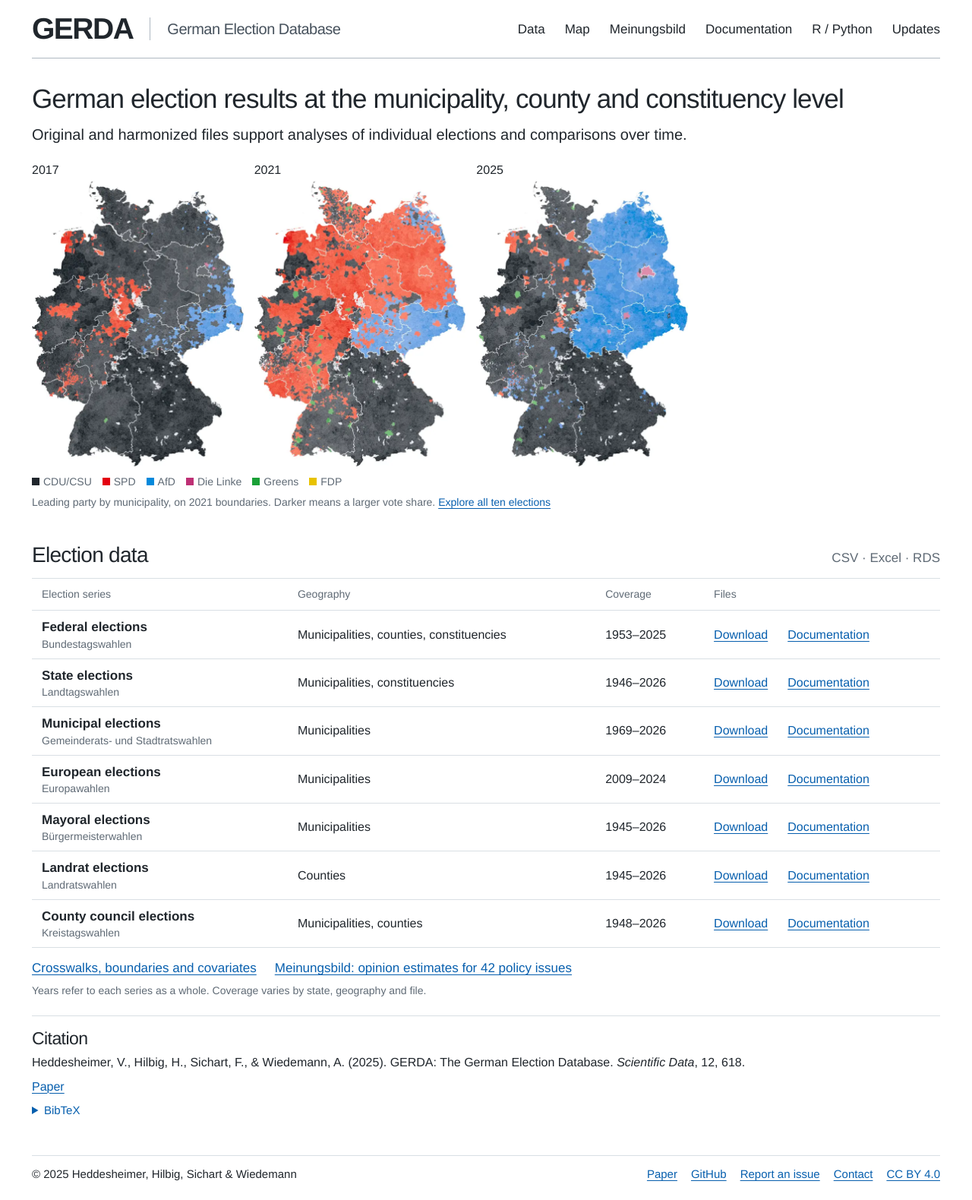
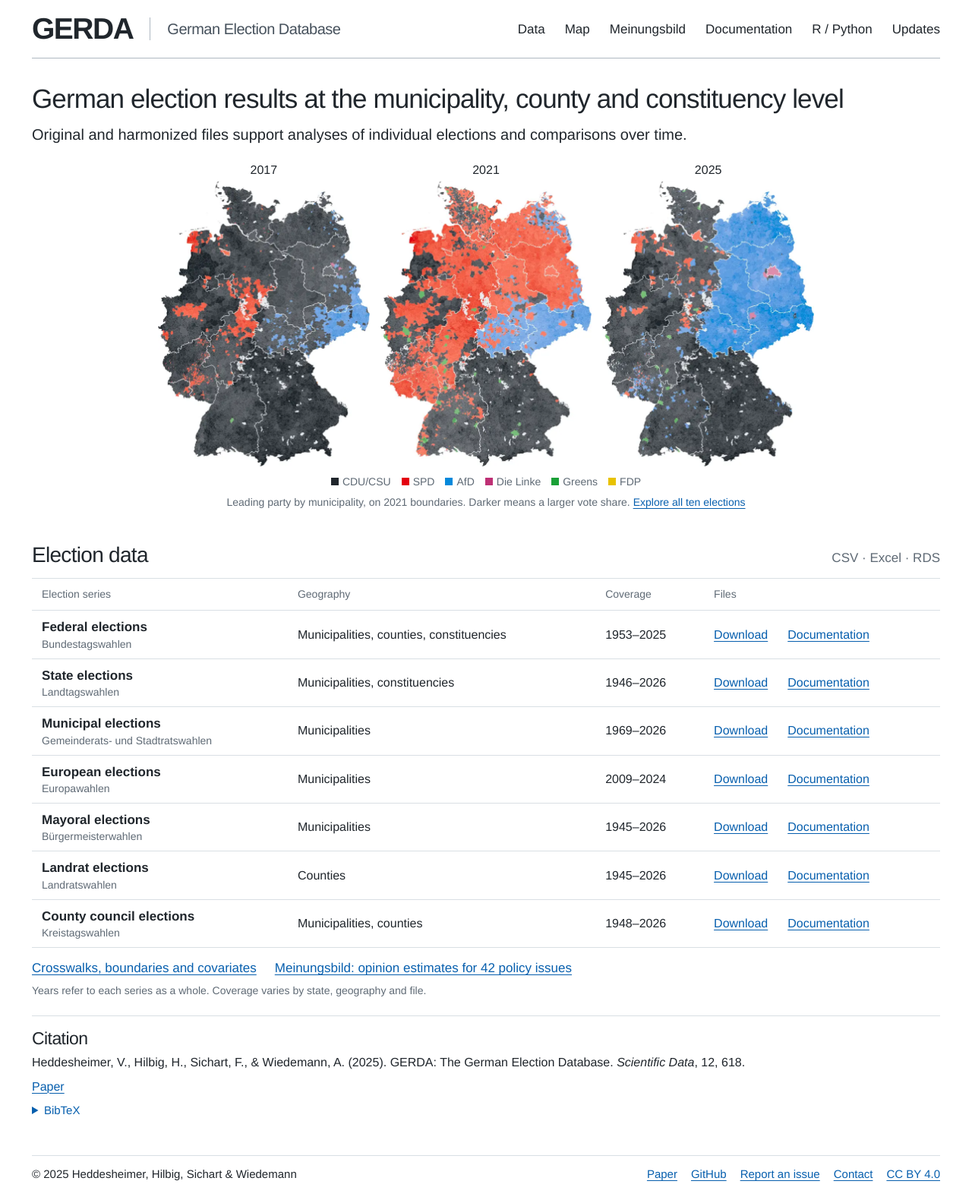
Before and after one commit to awiedem/awiedem.github.io, a Jekyll site: the page built from index.md, in a window 1280 px wide. Shown: the whole page at 76% size. Built offline with Jekyll 4.4.1, drawn with Linux system fonts in a browser that asks for light colours.

Commit message:
Homepage: center the map band
The three-map band, its year labels and its legend and caption now sit
in the middle of the page instead of flush left. Phones are unchanged,
since the band already fills the width there.

Co-Authored-By: Claude Opus 5.5 <noreply@anthropic.com>

```diff
--- a/assets/css/custom.css
+++ b/assets/css/custom.css
@@ -420,7 +420,7 @@ tbody tr:hover {
 
 .map-strip {
   max-width: 54rem;
-  margin: 0 0 8px;
+  margin: 0 auto 8px;
 }
 
 .map-strip-maps {
@@ -438,6 +438,7 @@ tbody tr:hover {
 .map-strip-item span {
   display: block;
   margin-bottom: 2px;
+  text-align: center;
   font-size: 16px;
   font-weight: 500;
   font-variant-numeric: tabular-nums;
@@ -460,7 +461,8 @@ tbody tr:hover {
 .map-caption {
   display: flex;
   flex-wrap: wrap;
-  justify-content: space-between;
+  justify-content: center;
+  text-align: center;
   align-items: baseline;
   gap: 6px 24px;
   margin-top: 10px;
@@ -471,6 +473,7 @@ tbody tr:hover {
 .map-legend {
   display: flex;
   flex-wrap: wrap;
+  justify-content: center;
   gap: 2px 14px;
 }
 
```
